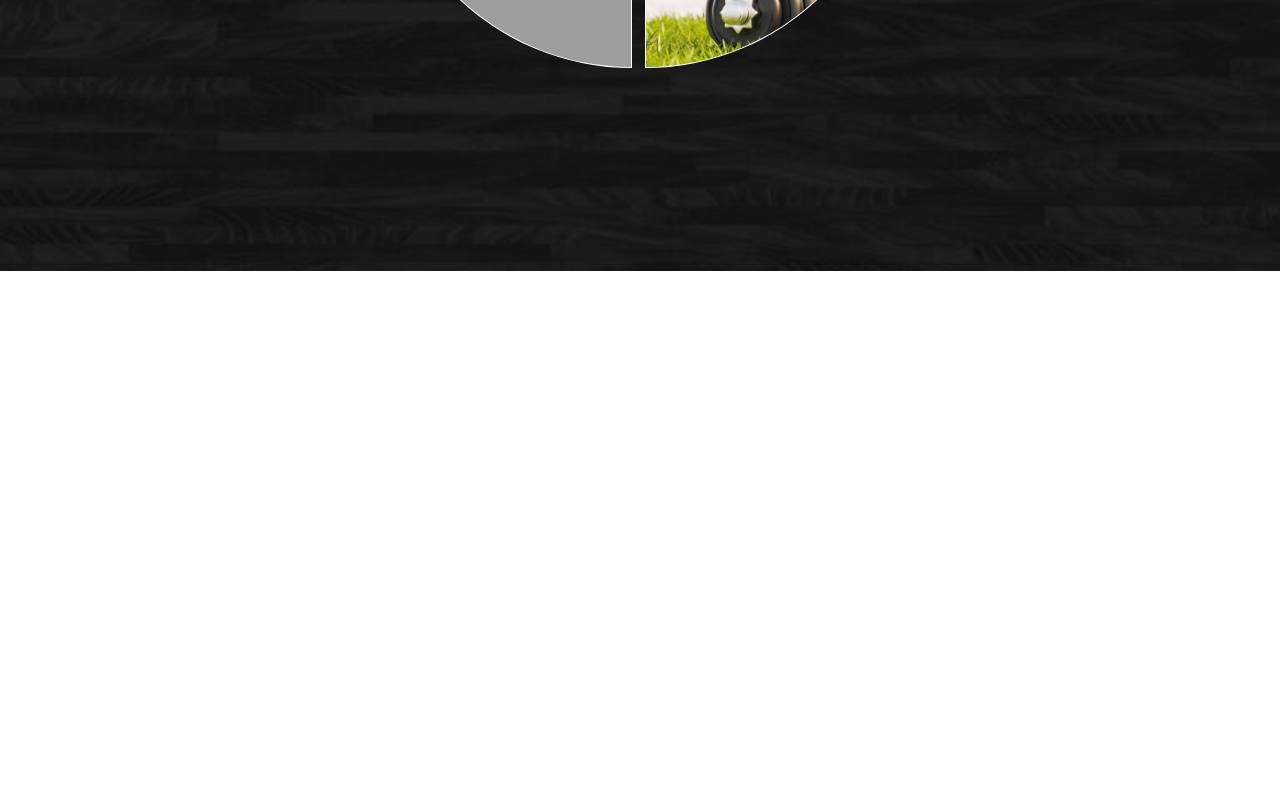
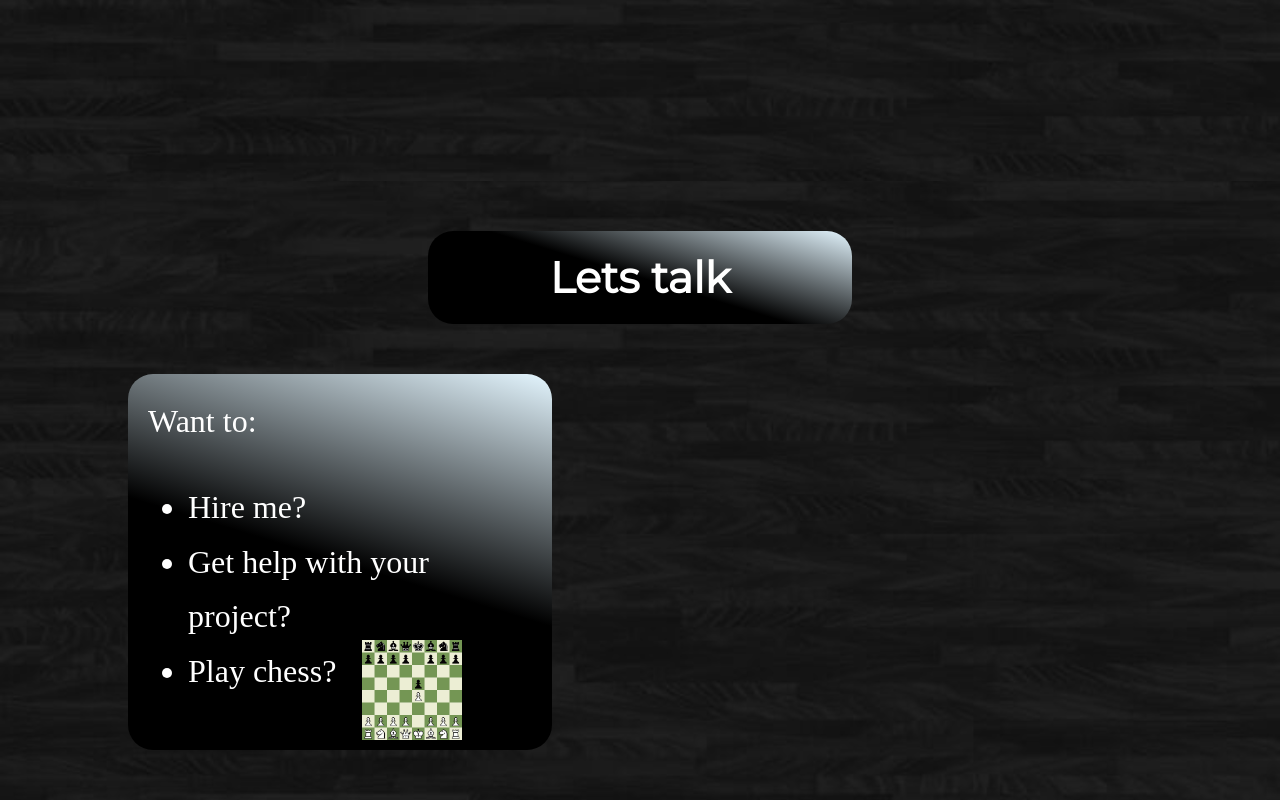
Before and after one commit to Cryanblemonz/portfolio, a React (Vite) app: page / in a window 1280 px wide. Shown: the part 2026-2826 px from the top of the page. Before the commit the page ends 2297 px from the top, so only its background shows below. Built offline with nearby package versions, Linux system fonts and the light colour scheme; grey boxes are pictures that could not be loaded.

Commit message:
fixed animation bug in technologies section after rearranging

```diff
--- a/src/App.css
+++ b/src/App.css
@@ -175,3 +175,45 @@ h1{
     margin: 10px auto;
   text-align: center;
   }
+
+.contact h1{
+  background: rgb(228,246,255);
+  background: linear-gradient(197deg, rgba(228,246,255,1) 0%, rgba(0,0,0,1) 50%);
+  width: 30%;
+  margin: 10px auto;
+  padding: 20px;
+  border-radius: 25px;
+  margin-top: 50px;
+}
+
+.contact p{
+  color: white;
+  background: rgb(228,246,255);
+  background: linear-gradient(197deg, rgba(228,246,255,1) 0%, rgba(0,0,0,1) 50%);
+  width: 30%;
+  margin: 50px auto 50px 10%;
+  padding: 20px;
+  border-radius: 25px;
+  font-size: 2rem;
+  line-height: 1.7;
+  position: relative;
+}
+
+.chess-piece{
+  writing-mode: vertical-lr;
+  font-size: 3rem;
+  transform: rotate(30deg);
+  position: relative;
+  bottom: 24px;
+  right: 10px;
+  margin: 0;
+  padding: 0;
+  height: 20px;
+}
+
+.chess-img{
+  width: 100px;
+  position: absolute;
+  right: 90px;
+  bottom: 10px;
+}
--- a/src/App.jsx
+++ b/src/App.jsx
@@ -12,7 +12,7 @@ function App() {
       <Header />
       <Technologies />
       <Projects />
-      {/* <Contact /> */}
+      <Contact />
     </div>
   )
 }
--- a/src/Contact.jsx
+++ b/src/Contact.jsx
@@ -1,7 +1,18 @@
 function Contact(){
         return(
-                <div>
+                <div className="contact">
                         <h1>Lets talk</h1>
+                        <p>Want to:
+                                <ul>
+                                        <li>Hire me?</li>
+                                        <li>Get help with your project?</li>
+                                        <li>Play chess?</li>
+                                        <img className="chess-img" src="src\images\chess.gif"></img>
+                                </ul>
+                        </p>
+                        <form>
+
+                        </form>
                 </div>
         )
 }
--- a/src/Technologies.jsx
+++ b/src/Technologies.jsx
@@ -56,8 +56,16 @@ function Technologies() {
             opacity: 1,
             y: 0,
             duration: 1.2,
-            delay: 0.5,
+            delay: 0.8
+
         });
+        tl2.to(".postgres", {
+            "clip-path": "polygon(0% 100%, 100% 100%, 100% 0%, 0% 0%)",
+            opacity: 1,
+            y: 0,
+            duration: 1.2,
+        },
+        "-=1");
         tl2.to(
             ".jquery",
             {
@@ -69,6 +77,38 @@ function Technologies() {
             "-=1"
         );
         tl2.to(
+            ".gsap",
+            {
+                "clip-path": "polygon(0% 100%, 100% 100%, 100% 0%, 0% 0%)",
+                opacity: 1,
+                y: 0,
+                duration: 1.2,
+            },
+            "-=1"
+        );
+
+    }, []);
+    useEffect(() => {
+        gsap.utils.checkPrefix("transform");
+        let tl3 = gsap.timeline({
+            scrollTrigger: {
+                trigger: ".mui",
+                start: "top bottom",
+            },
+        });
+
+        tl3.to(
+            ".mui",
+            {
+                "clip-path": "polygon(0% 100%, 100% 100%, 100% 0%, 0% 0%)",
+                opacity: 1,
+                y: 0,
+                duration: 1.2,
+                delay: 1.2
+
+            },
+        );
+        tl3.to(
             ".html",
             {
                 "clip-path": "polygon(0% 100%, 100% 100%, 100% 0%, 0% 0%)",
@@ -78,44 +118,8 @@ function Technologies() {
             },
             "-=1"
         );
-        tl2.to(
-                ".css",
-                {
-                    "clip-path": "polygon(0% 100%, 100% 100%, 100% 0%, 0% 0%)",
-                    opacity: 1,
-                    y: 0,
-                    duration: 1.2,
-                },
-                "-=1"
-            );
-    }, []);
-    useEffect(() => {
-        gsap.utils.checkPrefix("transform");
-        let tl3 = gsap.timeline({
-            scrollTrigger: {
-                trigger: ".sqlite",
-                start: "top bottom",
-            },
-        });
-        tl3.to(".sqlite", {
-            "clip-path": "polygon(0% 100%, 100% 100%, 100% 0%, 0% 0%)",
-            opacity: 1,
-            y: 0,
-            duration: 1.2,
-            delay: .5,
-        });
         tl3.to(
-            ".mui",
-            {
-                "clip-path": "polygon(0% 100%, 100% 100%, 100% 0%, 0% 0%)",
-                opacity: 1,
-                y: 0,
-                duration: 1.2,
-            },
-            "-=1"
-        );
-        tl3.to(
-            ".gsap",
+            ".css",
             {
                 "clip-path": "polygon(0% 100%, 100% 100%, 100% 0%, 0% 0%)",
                 opacity: 1,
@@ -146,7 +150,7 @@ function Technologies() {
                             img="src\images\javascript.png"
                             text="JavaScript"
                             className="language javascript"
-                            height="125px"
+                            height="95px"
                         />
                     </Grid>
                     <Grid item xs={4}>
@@ -154,7 +158,7 @@ function Technologies() {
                             img="src\images\react.png"
                             text="React.JS"
                             className="language react"
-                            height="125px"
+                            height="95px"
                         />
                     </Grid>
                     <Grid item xs={4}>
@@ -162,7 +166,7 @@ function Technologies() {
                             img="src\images\node.png"
                             text="Node.JS / Express"
                             className="language node"
-                            height="125px"
+                            height="95px"
 
                         />
                     </Grid>
@@ -173,7 +177,7 @@ function Technologies() {
                             img="src\images\MongoDB.png"
                             text="MongoDB"
                             className="language mongo"
-                            height="125px"
+                            height="95px"
 
                         />
                     </Grid>
@@ -181,8 +185,8 @@ function Technologies() {
                         <Language
                             img="src\images\postgresql.png"
                             text="PostgreSQL"
-                            className="language sqlite"
-                            height="125px"
+                            className="language postgres"
+                            height="95px"
 
                         />
                                             </Grid>
@@ -192,7 +196,7 @@ function Technologies() {
                             img="src\images\jquery.png"
                             text="jQuery"
                             className="language jquery"
-                            height="125px"
+                            height="95px"
 
                         />
                     </Grid>
@@ -201,7 +205,7 @@ function Technologies() {
                             img="src\images\gsap.png"
                             text="GSAP"
                             className="language gsap"
-                            height="125px"
+                            height="95px"
 
                         />
                     </Grid>
@@ -212,7 +216,7 @@ function Technologies() {
                             img="src\images\MUI.png"
                             text="Material UI"
                             className="language mui"
-                            height="125px"
+                            height="95px"
 
                         />
                     </Grid>
@@ -221,7 +225,7 @@ function Technologies() {
                             img="src\images\html.png"
                             text="HTML"
                             className="language html"
-                            height="125px"
+                            height="95px"
 
                         />
                     </Grid>
@@ -230,7 +234,7 @@ function Technologies() {
                             img="src\images\css.png"
                             text="CSS"
                             className="language css"
-                            height="125px"
+                            height="95px"
 
                         />
                     </Grid>
@@ -239,7 +243,7 @@ function Technologies() {
                             img="src\images\Bootstrap.png"
                             text="Bootstrap"
                             className="language bootstrap"
-                            height="125px"
+                            height="95px"
 
                         />
                     </Grid>
```
Also changed, not shown: src/images/chess.gif (added).
